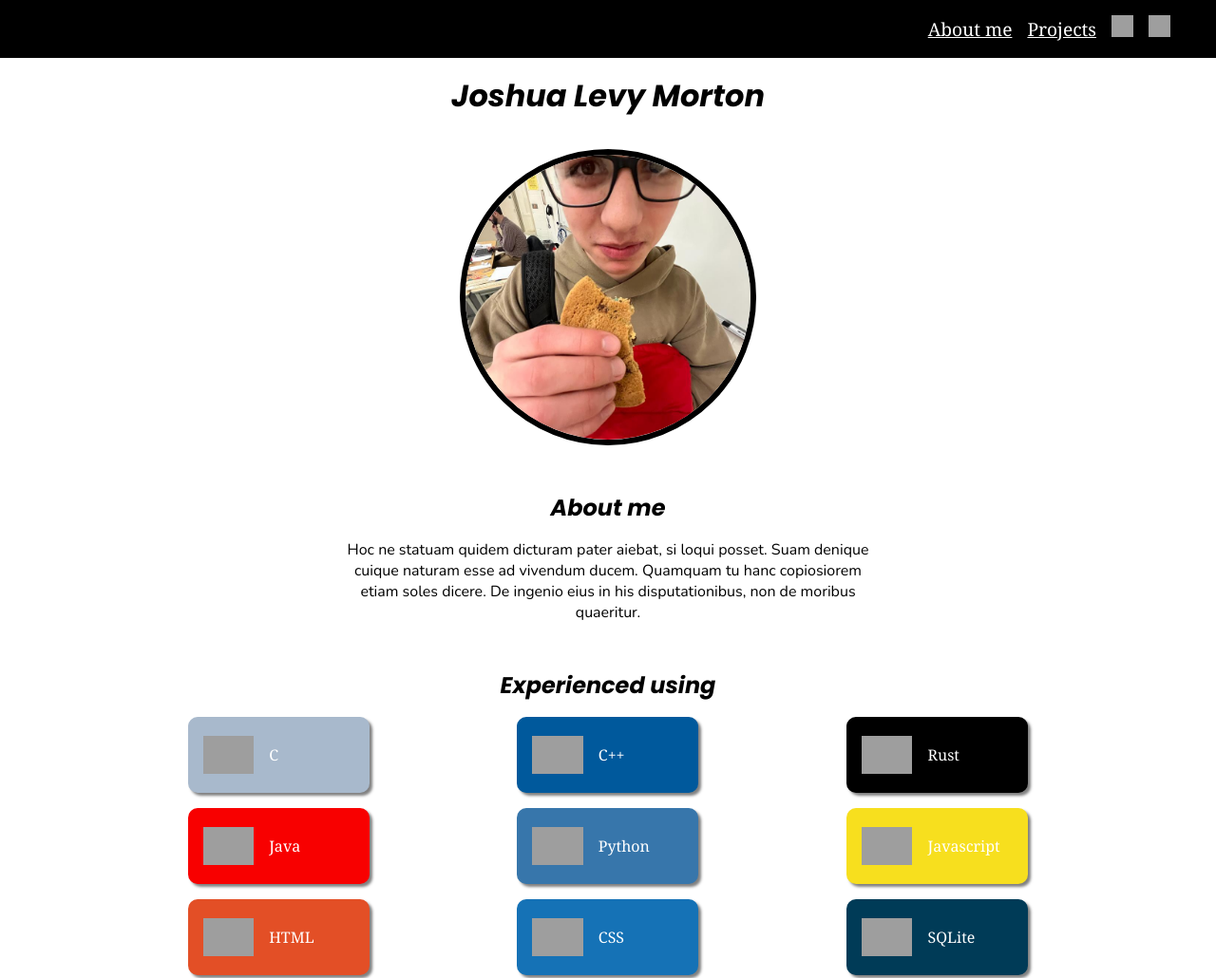
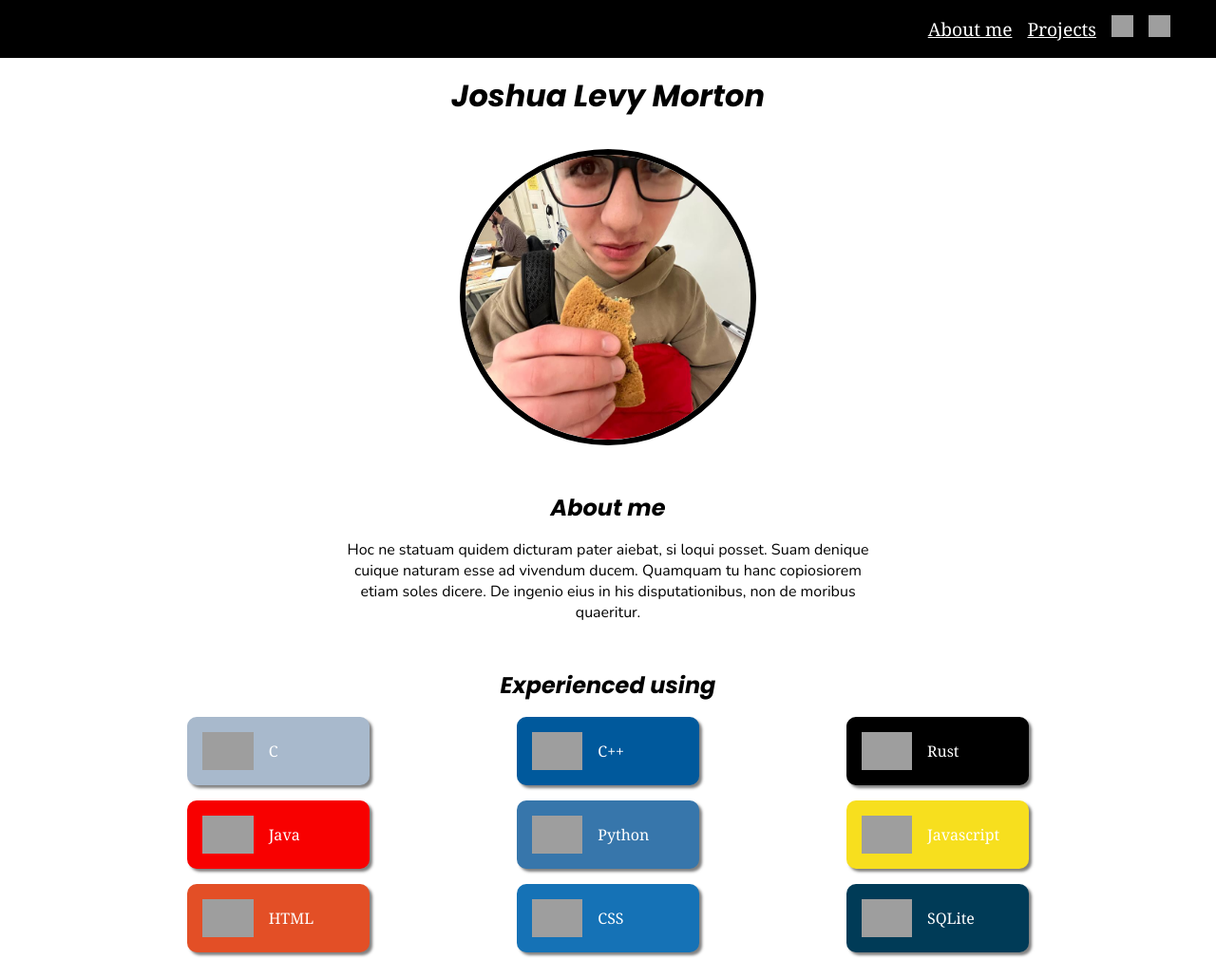
Before and after one commit to MeMeBallJM/personal-site, a plain HTML site: page index.html in a window 1280 px wide. Shown: the top 1030 px of the page at 95% size. Drawn offline with nearby package versions, Linux system fonts and the light colour scheme; grey boxes are pictures that could not be loaded.

Commit message:
Changing some values

```diff
--- a/style.css
+++ b/style.css
@@ -241,13 +241,13 @@ ul li {
 .tool-9 {
     display: flex;
 
-    padding-top: 20px;
-    padding-bottom: 20px;
+    padding-top: 1rem;
+    padding-bottom: 1rem;
 
-    padding-right: 75px;
+    padding-right: 3rem;
     padding-left: 1rem;
 
-    width: 100px;
+    width: 8rem;
     justify-content: start;
     align-items: center;
     border-radius: 10px;
```
